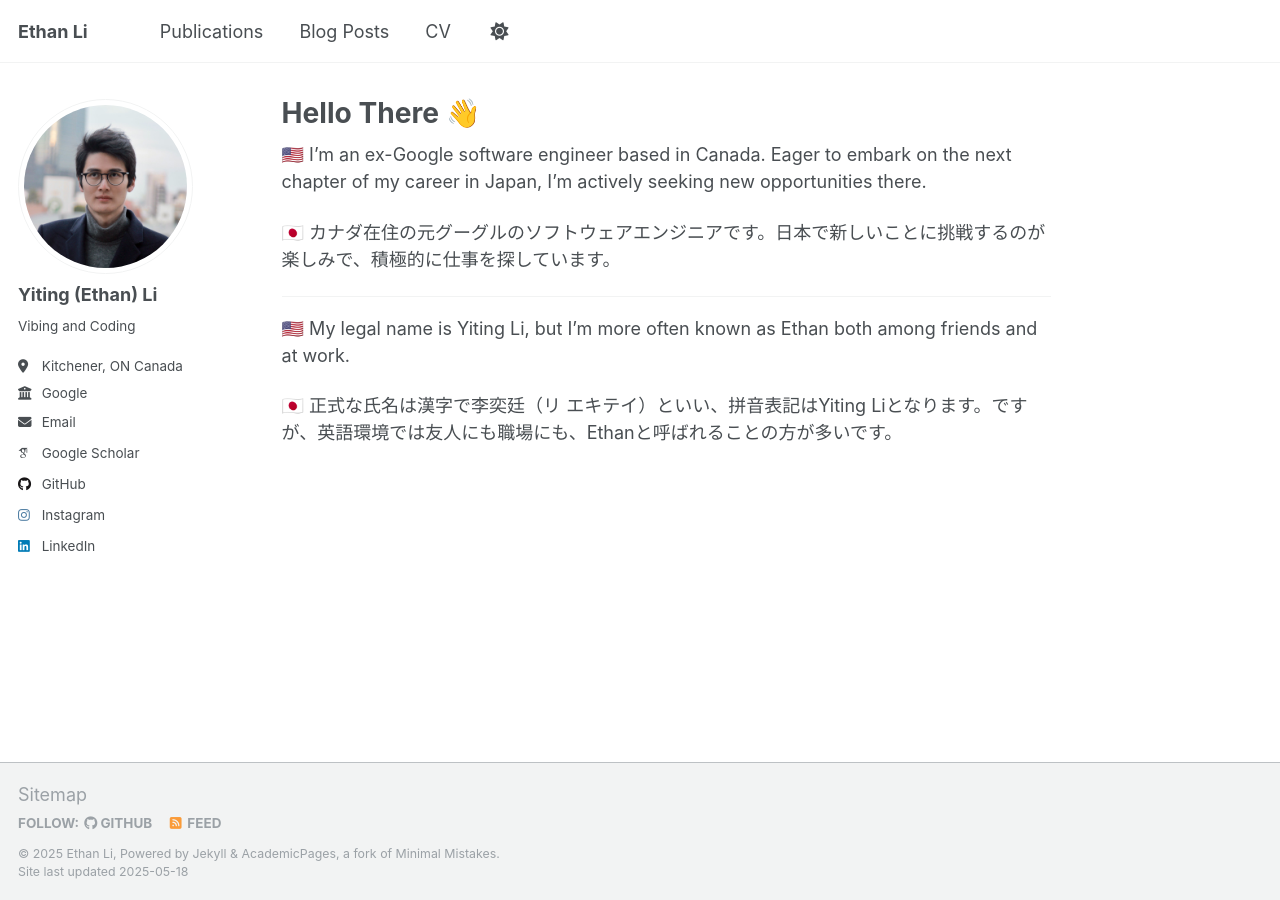
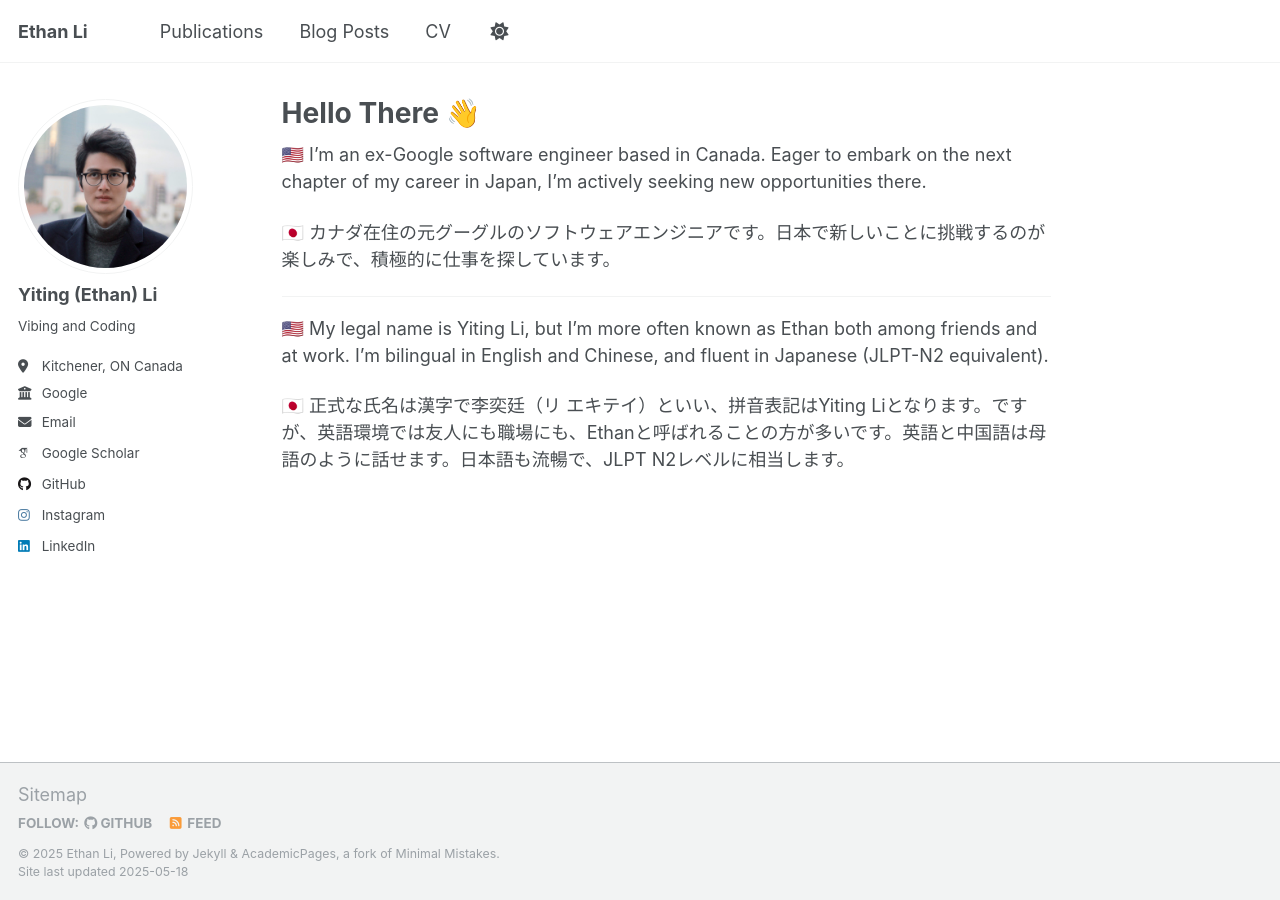
Before and after one commit to ethanleet/ethanleet.com, a Jekyll site: the page built from _pages/about.md, in a window 1280 px wide. Built offline with Jekyll 4.4.1, drawn with Linux system fonts in a browser that asks for light colours; some web fonts are replaced.

Commit message:
Update language abilities

```diff
--- a/_pages/about.md
+++ b/_pages/about.md
@@ -13,6 +13,6 @@ redirect_from:
 
 ---
 
-🇺🇸 My legal name is Yiting Li, but I'm more often known as Ethan both among friends and at work.
+🇺🇸 My legal name is Yiting Li, but I'm more often known as Ethan both among friends and at work. I'm bilingual in English and Chinese, and fluent in Japanese (JLPT-N2 equivalent).
 
-🇯🇵 正式な氏名は漢字で李奕廷（リ エキテイ）といい、拼音表記はYiting Liとなります。ですが、英語環境では友人にも職場にも、Ethanと呼ばれることの方が多いです。
+🇯🇵 正式な氏名は漢字で李奕廷（リ エキテイ）といい、拼音表記はYiting Liとなります。ですが、英語環境では友人にも職場にも、Ethanと呼ばれることの方が多いです。英語と中国語は母語のように話せます。日本語も流暢で、JLPT N2レベルに相当します。
```
